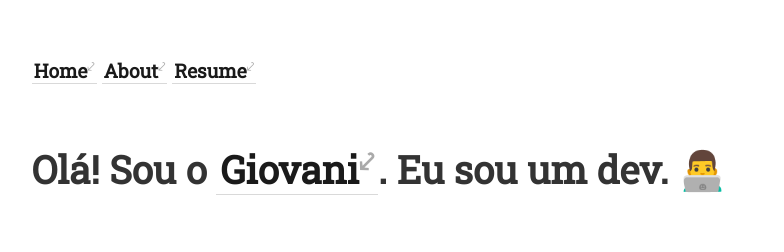
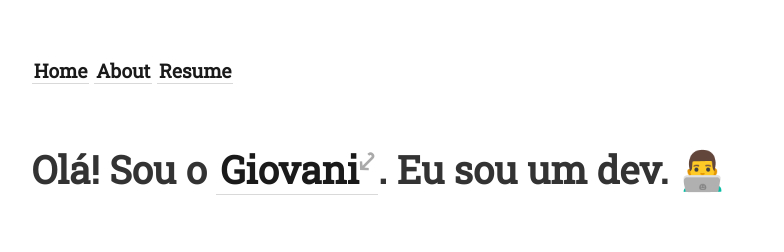
Before and after one commit to gio-bon/MyDigitalGarden, a Jekyll site: the page built from _pages/index.md, in a window 1280 px wide. Shown: the top 252 px of the page, without its empty margins (157-941 px from the left). Built offline with Jekyll 4.4.1, drawn with Linux system fonts in a browser that asks for light colours.

Commit message:
link-copyright

```diff
--- a/_includes/nav.html
+++ b/_includes/nav.html
@@ -1,5 +1,5 @@
 <div class="nav">
-    <a class="internal-link" style="text-decoration:none" href="{{ site.baseurl }}/"><b>Home</b></a>
-    <a class="internal-link" style="text-decoration:none" href="/about"><b>About</b></a>
-    <a class="internal-link" target="_blank" style="text-decoration:none" href=""><b>Resume</b></a>
+    <a class="link-copyright" href="{{ site.baseurl }}/"><b>Home</b></a>
+    <a class="link-copyright" href="/about"><b>About</b></a>
+    <a class="link-copyright" target="_blank" href=""><b>Resume</b></a>
 </div>
```
